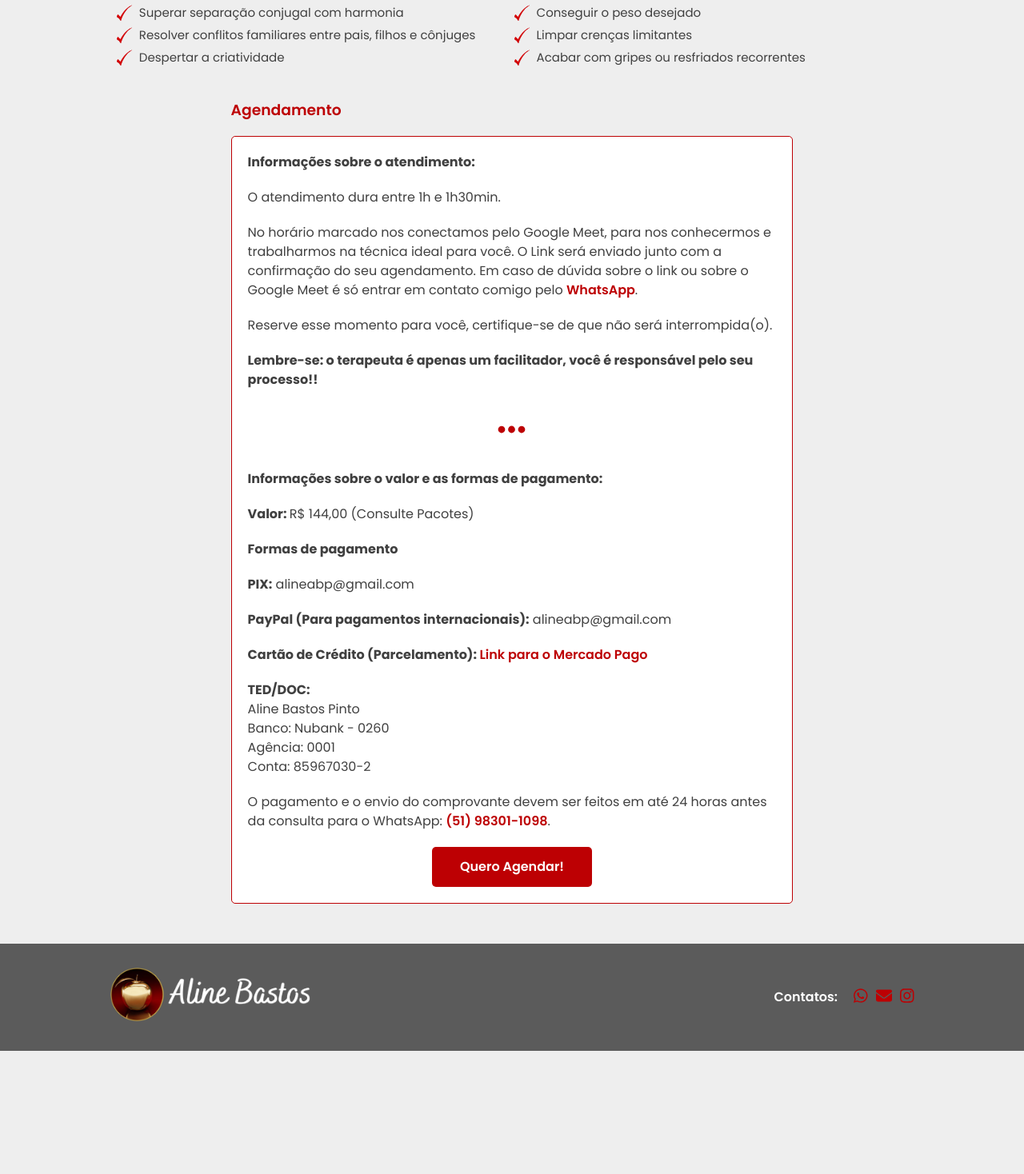
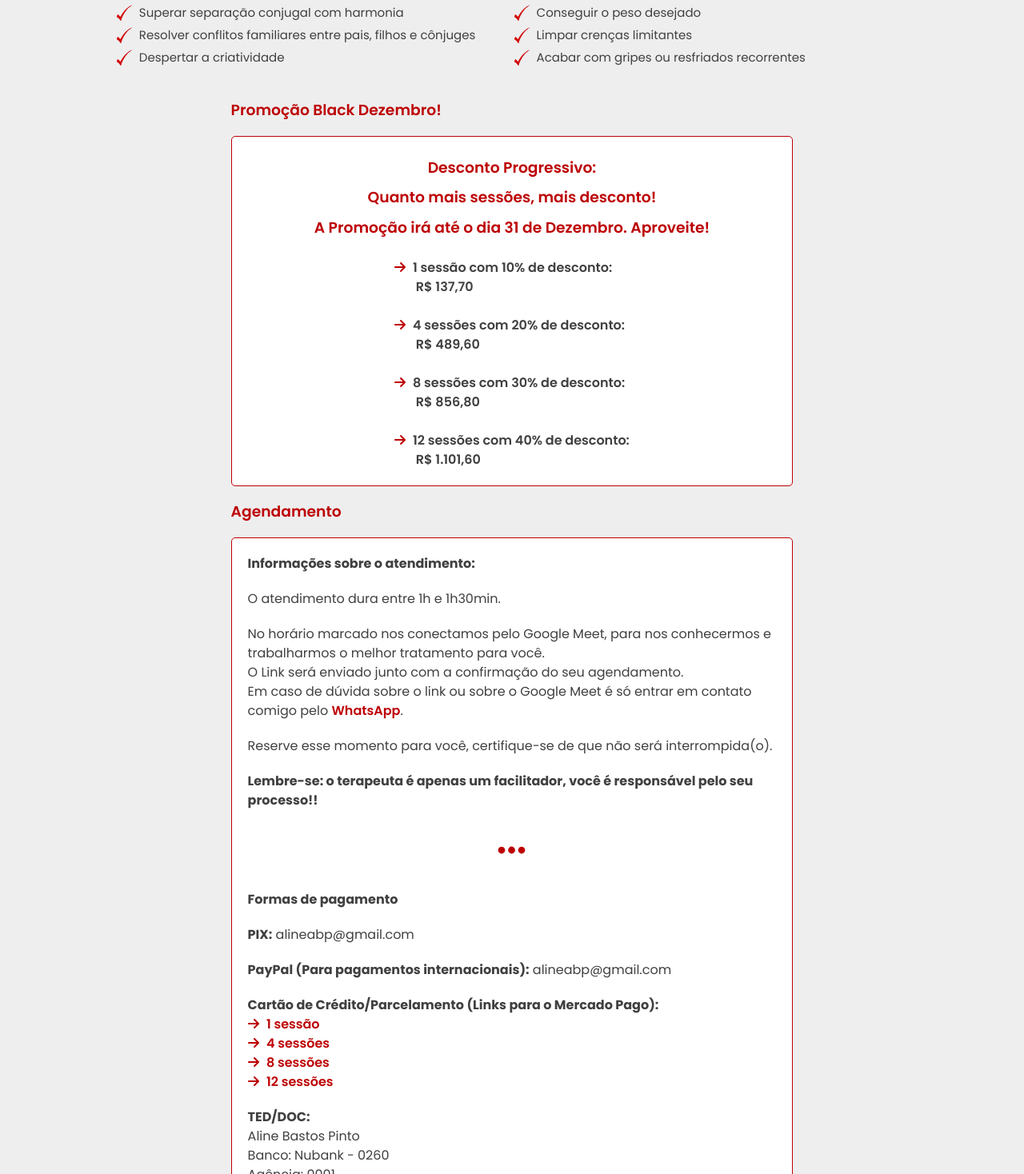
Before and after one commit to alinebastos/alinebastosterapeuta, a React (Create React App) app: page / in a window 1280 px wide. Shown: the part 2102-3570 px from the top of the page at 80% size. Before the commit the page ends 3416 px from the top, so only its background shows below. Built offline with nearby package versions, Linux system fonts and the light colour scheme.

Commit message:
Add Black December

```diff
--- a/src/pages/aura-master/index.js
+++ b/src/pages/aura-master/index.js
@@ -1,6 +1,6 @@
-import { useEffect } from 'react';
-import PaymentInfo from '../../components/payment-info';
 import styled from 'styled-components';
+import { FontAwesomeIcon } from '@fortawesome/react-fontawesome';
+import { faArrowRight, faEllipsis } from '@fortawesome/free-solid-svg-icons';
 
 const Header = styled.div`
     max-width: 1920px;
@@ -89,12 +89,38 @@ const ButtonLink = styled.a`
     }
 `
 
+const Icon = styled(FontAwesomeIcon)`
+    font-size: 40px;
+    margin: 10px auto 30px;
+    display: block;
+    color: #bd0003;
+`
+
+const ArrowIcon = styled(FontAwesomeIcon)`
+    color: #bd0003;
+    margin-right: 5px;
+`
+
+const BoxPromotion = styled(Box)`
+    display: flex;
+    flex-direction: column;
+    align-items: center;
+    font-weight: 600;
+`
+
+const TitlePromotion = styled.h3`
+    margin-top: 0;
+    line-height: 2;
+    text-align: center;
+`
+
+const TextPromotion = styled.div`
+    display: flex;
+    flex-direction: column;
+    align-items: start;
+`
+
 function AuraMaster () {
-
-    useEffect(() => {
-        window.scrollTo(0, 0)
-    }, [])
-
     return (
         <>
             <Header>
@@ -159,14 +185,50 @@ function AuraMaster () {
                     </List>
                 </ListWrapper>
                 <BoxWrapper>
+                    <h3>Promoção Black Dezembro!</h3>
+                    <BoxPromotion>
+                        <TitlePromotion>Desconto Progressivo:<br />
+                        Quanto mais sessões, mais desconto!<br />
+                        A Promoção irá até o dia 31 de Dezembro. Aproveite!</TitlePromotion>
+                        <TextPromotion>
+                            <span className="description"><ArrowIcon icon={faArrowRight} /> 1 sessão com 10% de desconto:</span>
+                            <span className="value">&nbsp;&nbsp;&nbsp;&nbsp;&nbsp;&nbsp;&nbsp;R$ 137,70</span><br />
+                            <span className="description"><ArrowIcon icon={faArrowRight} /> 4 sessões com 20% de desconto:</span>
+                            <span className="value">&nbsp;&nbsp;&nbsp;&nbsp;&nbsp;&nbsp;&nbsp;R$ 489,60</span><br />
+                            <span className="description"><ArrowIcon icon={faArrowRight} /> 8 sessões com 30% de desconto:</span>
+                            <span className="value">&nbsp;&nbsp;&nbsp;&nbsp;&nbsp;&nbsp;&nbsp;R$ 856,80</span><br />
+                            <span className="description"><ArrowIcon icon={faArrowRight} /> 12 sessões com 40% de desconto:</span>
+                            <span className="value">&nbsp;&nbsp;&nbsp;&nbsp;&nbsp;&nbsp;&nbsp;R$ 1.101,60</span>
+                        </TextPromotion>
+                    </BoxPromotion>
+                </BoxWrapper>
+                <BoxWrapper>
                     <h3>Agendamento</h3>
                     <Box>
                         <p><b>Informações sobre o atendimento:</b></p>
                         <p>O atendimento dura entre 1h e 1h30min.</p>
-                        <p>No horário marcado nos conectamos pelo Google Meet, para nos conhecermos e trabalharmos na técnica ideal para você. O Link será enviado junto com a confirmação do seu agendamento. Em caso de dúvida sobre o link ou sobre o Google Meet é só entrar em contato comigo pelo <a href='https://api.whatsapp.com/send?phone=5551983011098' target="_blank" rel="noreferrer">WhatsApp</a>.</p>
+                        <p>No horário marcado nos conectamos pelo Google Meet, para nos conhecermos e trabalharmos o melhor tratamento para você.<br />
+                        O Link será enviado junto com a confirmação do seu agendamento.<br />
+                        Em caso de dúvida sobre o link ou sobre o Google Meet é só entrar em contato comigo pelo <a href='https://api.whatsapp.com/send?phone=5551983011098' target="_blank" rel="noreferrer">WhatsApp</a>.</p>
                         <p>Reserve esse momento para você, certifique-se de que não será interrompida(o).</p>
                         <p><b>Lembre-se: o terapeuta é apenas um facilitador, você é responsável pelo seu processo!!</b></p>
-                        <PaymentInfo price="144" info="(Consulte Pacotes)" />
+
+                        <Icon icon={faEllipsis} />
+                        <p><b>Formas de pagamento</b></p>
+                        <p><b>PIX:</b> alineabp@gmail.com</p>
+                        <p><b>PayPal (Para pagamentos internacionais):</b> alineabp@gmail.com</p>
+                        <p><b>Cartão de Crédito/Parcelamento (Links para o Mercado Pago):</b><br />
+                        <ArrowIcon icon={faArrowRight} /> <a href="https://mpago.la/1EPZBmM" target="_blank" rel="noreferrer" >1 sessão</a><br />
+                        <ArrowIcon icon={faArrowRight} /> <a href="https://mpago.la/2jMfVCL" target="_blank" rel="noreferrer" >4 sessões</a><br />
+                        <ArrowIcon icon={faArrowRight} /> <a href="https://mpago.la/1Va4Qbs" target="_blank" rel="noreferrer" >8 sessões</a><br />
+                        <ArrowIcon icon={faArrowRight} /> <a href="https://mpago.la/1TmfUfN" target="_blank" rel="noreferrer" >12 sessões</a></p>
+                        <p><b>TED/DOC:</b><br />
+                        Aline Bastos Pinto<br />
+                        Banco: Nubank - 0260<br />
+                        Agência: 0001<br />
+                        Conta: 85967030-2</p>
+                        <p>O pagamento e o envio do comprovante devem ser feitos em até 24 horas antes da consulta para o WhatsApp: <a href='https://api.whatsapp.com/send?phone=5551983011098' target="_blank" rel="noreferrer">(51) 98301-1098</a>.</p>
+
                         <ButtonLink href="https://calendly.com/alinebastos/agenda" target="_blank">Quero Agendar!</ButtonLink>
                     </Box>
                 </BoxWrapper>
```
